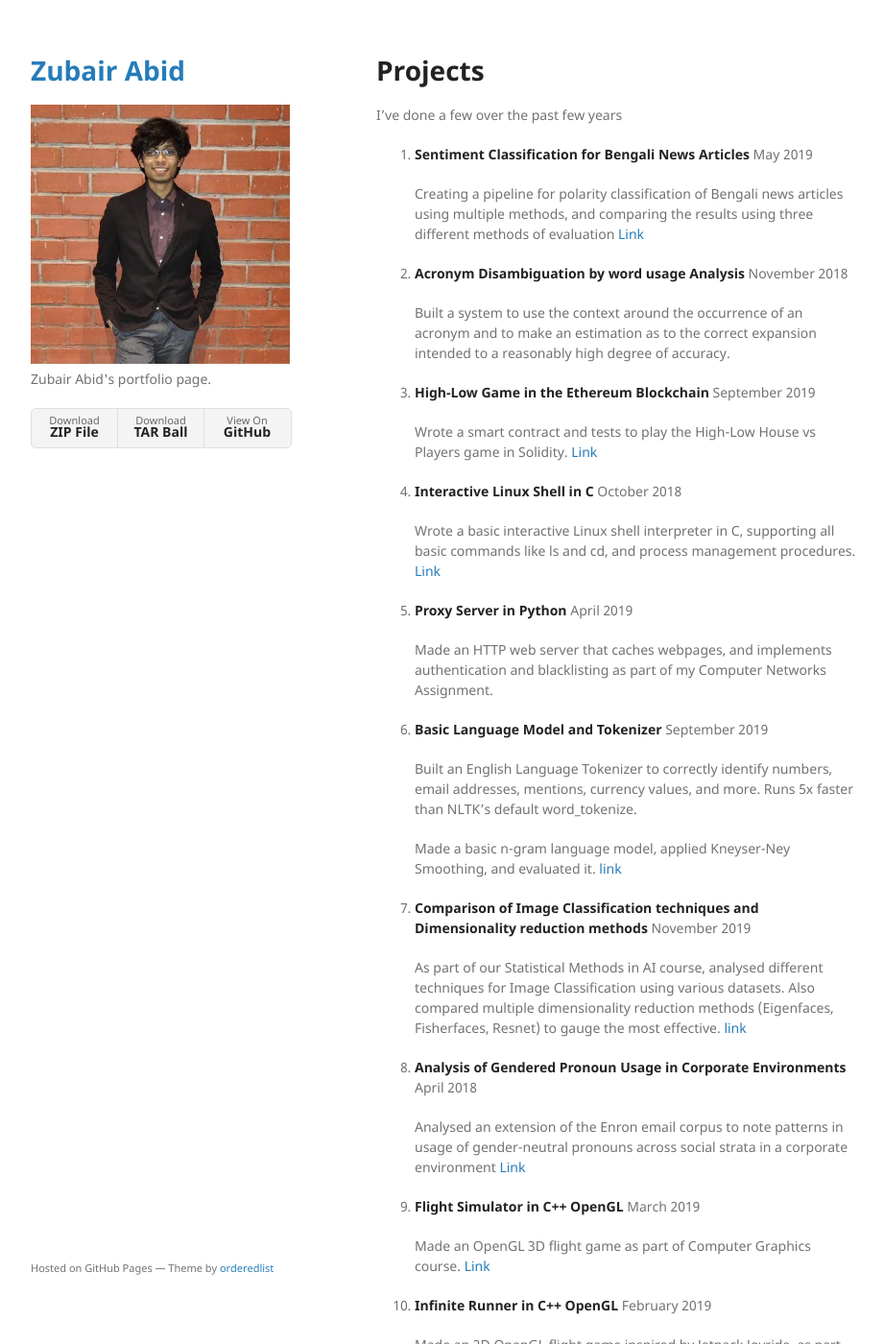
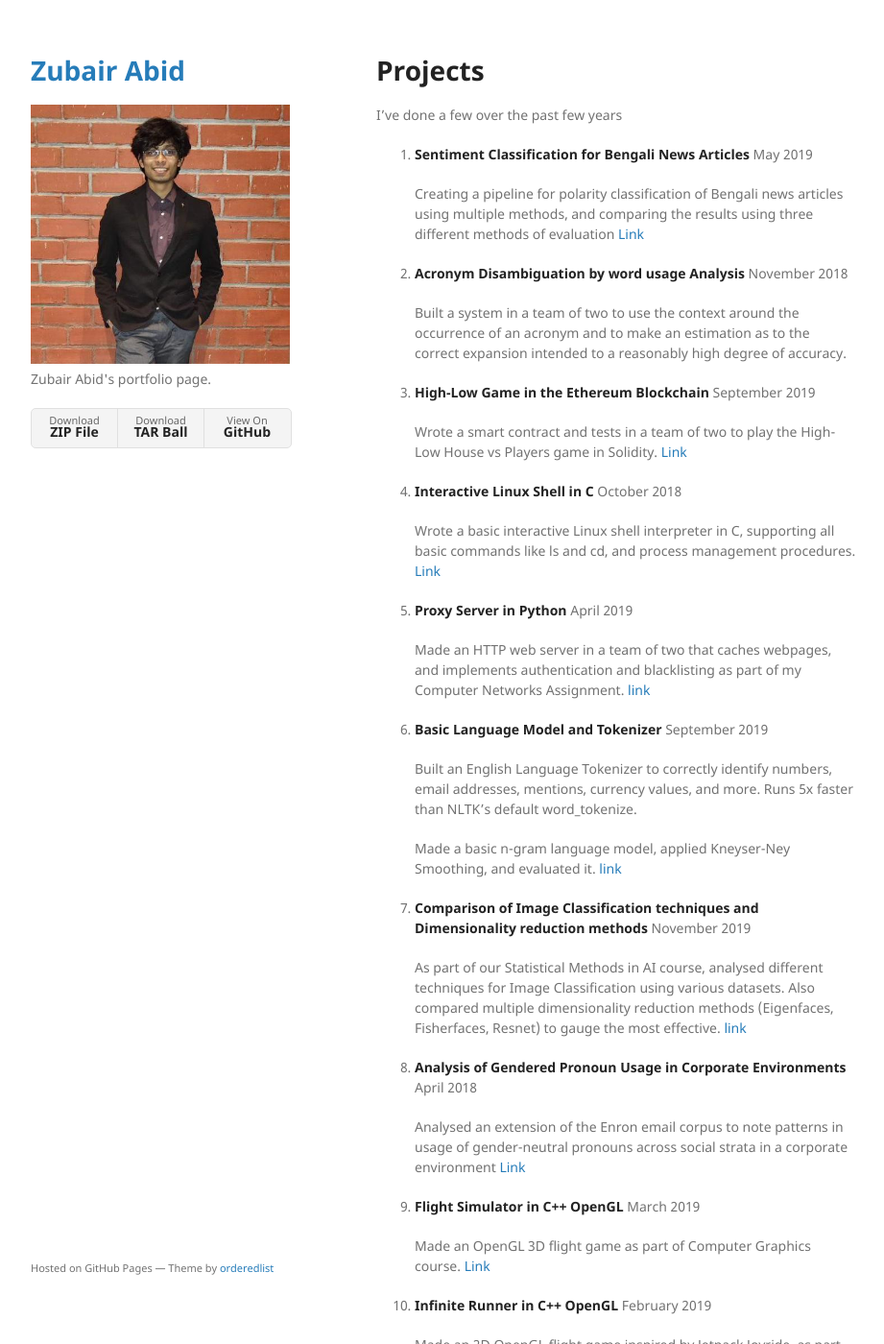
Before and after one commit to zubairabid/zubairabid.github.io, a Jekyll site: the page built from projects.md, in a window 1280 px wide and 1400 px high. Shown: the whole window at 96% size, without its empty margins (178-1099 px from the left). Built offline with Jekyll 4.4.1, drawn with Linux system fonts in a browser that asks for light colours; some of the changed text lies outside the part shown.

Commit message:
Updated Projects link

```diff
--- a/projects.md
+++ b/projects.md
@@ -12,17 +12,17 @@ I've done a few over the past few years
     Creating a pipeline for polarity classification of Bengali news articles using multiple methods, and comparing the results using three different methods of evaluation [Link](https://github.com/zubairabid/CL2-Project)
 2. **Acronym Disambiguation by word usage Analysis** November 2018
 
-    Built a system to use the context around the occurrence of an acronym and to make an estimation as to the correct expansion intended to a reasonably high degree of accuracy.
+    Built a system in a team of two to use the context around the occurrence of an acronym and to make an estimation as to the correct expansion intended to a reasonably high degree of accuracy.
 
 3. **High-Low Game in the Ethereum Blockchain** September 2019
 
-    Wrote a smart contract and tests to play the High-Low House vs Players game in Solidity. [Link](https://github.com/zubairabid/HighLowSolidity)
+    Wrote a smart contract and tests in a team of two to play the High-Low House vs Players game in Solidity. [Link](https://github.com/zubairabid/HighLowSolidity)
 4. **Interactive Linux Shell in C** October 2018
 
     Wrote a basic interactive Linux shell interpreter in C, supporting all basic commands like ls and cd, and process management procedures. [Link](https://github.com/zubairabid/course-shell)
 5. **Proxy Server in Python** April 2019
 
-    Made an HTTP web server that caches webpages, and implements authentication and blacklisting as part of my Computer Networks Assignment.
+    Made an HTTP web server in a team of two that caches webpages, and implements authentication and blacklisting as part of my Computer Networks Assignment. [link](https://github.com/cathreya/Proxy-Server)
 5. **Basic Language Model and Tokenizer** September 2019
 
     Built an English Language Tokenizer to correctly identify numbers, email addresses, mentions, currency values, and more. Runs 5x faster than NLTK's default word_tokenize.
@@ -45,11 +45,11 @@ I've done a few over the past few years
     Made an implementation of Mario on the terminal without sprites, pygame, or any external libraries other than numpy and colorama. [Link](https://github.com/zubairabid/mario-console)
 9. **Instagram clone** April 2018
 
-    As part of our ITWS-II course, made an Instagram clone with Flask (Python), JQuery, and AJAX Requests with support for posting, liking, commenting, following, and notifications. [Link](https://github,com/zubairabid/Picture)
+    As part of our ITWS-II course, made an Instagram clone with Flask (Python), JQuery, and AJAX Requests with support for posting, liking, commenting, following, and notifications. Team of two. [Link](https://github,com/zubairabid/Picture)
 
 10. **E-Cell IIIT Hyderabad Website** June 2018
 
-    Completely redesigned the Website for E-Cell, IIIT Hyderabad. Used Jekyll as a static site generator. [Link](https://web.archive.org/web/20190304011402/https://ecell.iiit.ac.in/)
+    Led a team of three to completely redesign the Website for E-Cell, IIIT Hyderabad. Used Jekyll as a static site generator. [Link](https://web.archive.org/web/20190304011402/https://ecell.iiit.ac.in/)
 
 11. **Megathon 2018 Website** July 2018
 
```
